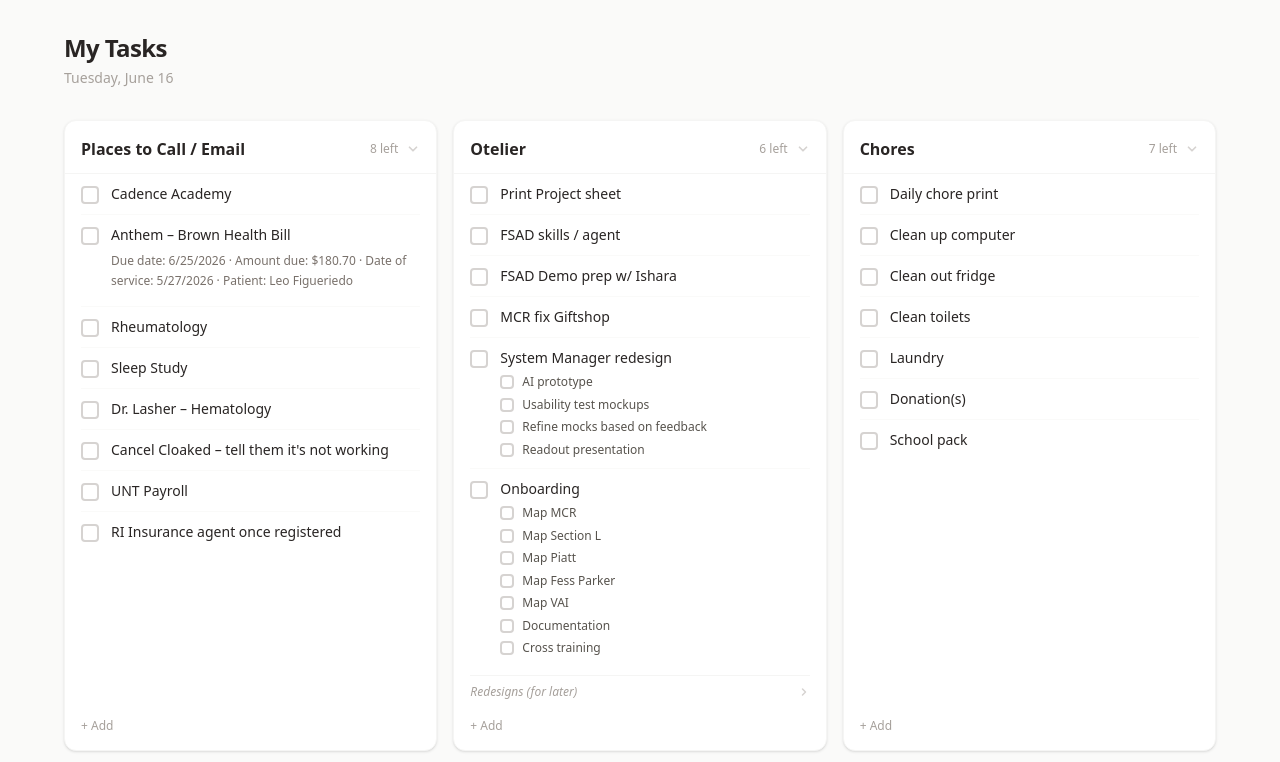
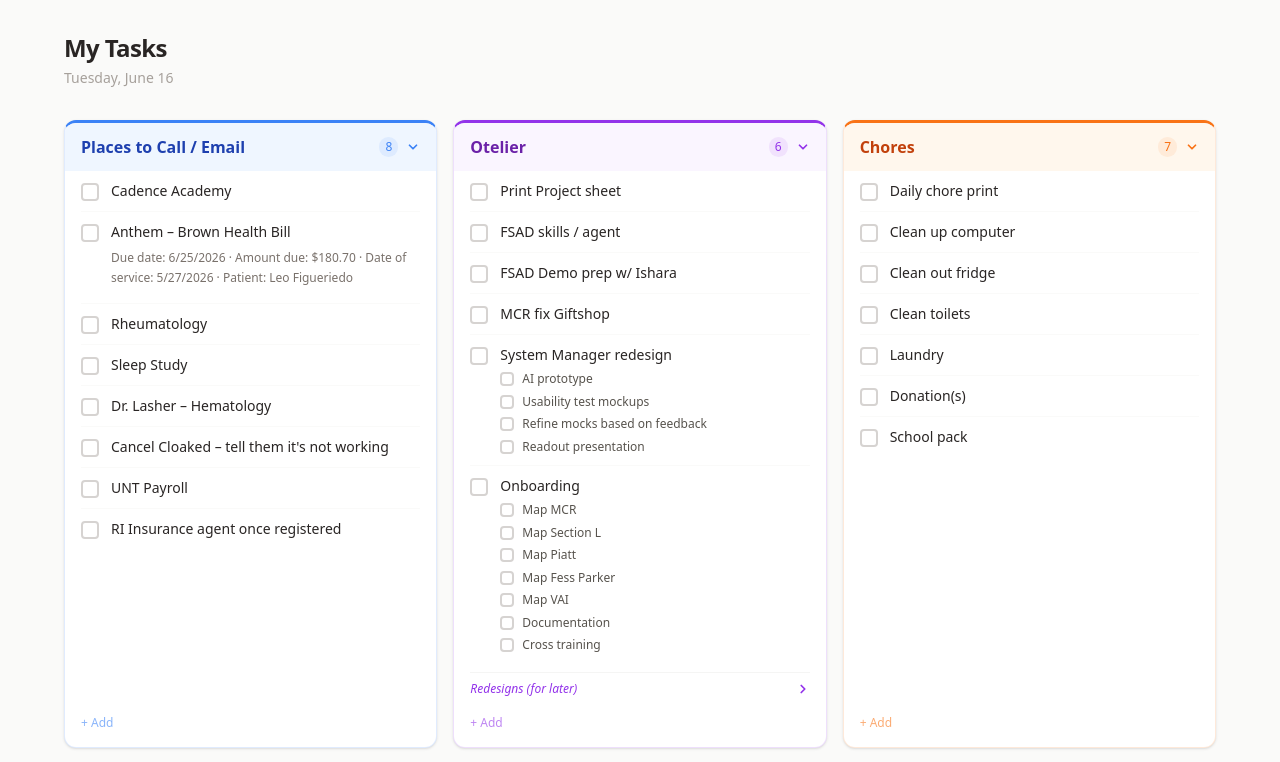
Before and after one commit to autumnhood1-fig/todolist, a React (Vite) app: page / in a window 1280 px wide. Shown: the top 762 px of the page. Built offline with nearby package versions, Linux system fonts and the light colour scheme.

Commit message:
Add per-container color theming and tighten page padding

```diff
--- a/src/App.tsx
+++ b/src/App.tsx
@@ -1,5 +1,6 @@
 import { useTodos } from './hooks/useTodos';
 import { TodoContainer } from './components/TodoContainer';
+import { getColor } from './colors';
 import type { Container, TodoItem } from './types';
 
 const DATE_OPTS: Intl.DateTimeFormatOptions = {
@@ -9,10 +10,10 @@ const DATE_OPTS: Intl.DateTimeFormatOptions = {
 };
 
 const ROWS: { ids: string[]; cols: string }[] = [
-  { ids: ['calls', 'otelier', 'chores'],         cols: 'grid-cols-1 lg:grid-cols-3' },
-  { ids: ['personal', 'health'],                 cols: 'grid-cols-1 md:grid-cols-2' },
-  { ids: ['unt', 'finances', 'travel'],          cols: 'grid-cols-1 sm:grid-cols-2 lg:grid-cols-3' },
-  { ids: ['to-buy', 'writing'],                  cols: 'grid-cols-1 sm:grid-cols-2' },
+  { ids: ['calls', 'otelier', 'chores'],        cols: 'grid-cols-1 lg:grid-cols-3' },
+  { ids: ['personal', 'health'],                cols: 'grid-cols-1 md:grid-cols-2' },
+  { ids: ['unt', 'finances', 'travel'],         cols: 'grid-cols-1 sm:grid-cols-2 lg:grid-cols-3' },
+  { ids: ['to-buy', 'writing'],                 cols: 'grid-cols-1 sm:grid-cols-2' },
 ];
 
 export default function App() {
@@ -25,6 +26,7 @@ export default function App() {
       <TodoContainer
         key={c.id}
         container={c}
+        color={getColor(c.id)}
         onToggleItem={(itemId) => toggleItem(c.id, itemId)}
         onToggleSubStep={(itemId, subId) => toggleSubStep(c.id, itemId, subId)}
         onAddItem={(item: Omit<TodoItem, 'id' | 'completed' | 'completedAt'>) => addItem(c.id, item)}
@@ -33,7 +35,7 @@ export default function App() {
   }
 
   return (
-    <div className="min-h-dvh bg-stone-50 px-4 py-8 md:px-8">
+    <div className="min-h-dvh bg-stone-50 px-3 py-8 md:px-5">
       <div className="max-w-6xl mx-auto">
         <header className="mb-8">
           <h1 className="text-2xl font-bold text-stone-800 tracking-tight">My Tasks</h1>
--- /dev/null
+++ b/src/colors.ts
@@ -0,0 +1,24 @@
+export interface ContainerColor {
+  bg: string;     // header background tint
+  accent: string; // border, checked states, badges
+  text: string;   // header name color
+}
+
+const DEFAULT: ContainerColor = { bg: '#f8fafc', accent: '#64748b', text: '#334155' };
+
+const MAP: Record<string, ContainerColor> = {
+  calls:    { bg: '#eff6ff', accent: '#3b82f6', text: '#1e40af' }, // sky blue
+  otelier:  { bg: '#faf5ff', accent: '#9333ea', text: '#6b21a8' }, // grape purple
+  chores:   { bg: '#fff7ed', accent: '#f97316', text: '#c2410c' }, // orange
+  personal: { bg: '#ede9fe', accent: '#8b5cf6', text: '#5b21b6' }, // lilac/violet
+  health:   { bg: '#fdf2f8', accent: '#ec4899', text: '#9d174d' }, // pink
+  unt:      { bg: '#f0fdf4', accent: '#22c55e', text: '#15803d' }, // green
+  finances: { bg: '#ecfdf5', accent: '#059669', text: '#065f46' }, // dark emerald
+  travel:   { bg: '#f8fafc', accent: '#64748b', text: '#334155' }, // slate gray
+  'to-buy': { bg: '#fef3c7', accent: '#d97706', text: '#92400e' }, // warm amber
+  writing:  { bg: '#eef2ff', accent: '#6366f1', text: '#3730a3' }, // indigo
+};
+
+export function getColor(id: string): ContainerColor {
+  return MAP[id] ?? DEFAULT;
+}
--- a/src/components/TodoContainer.tsx
+++ b/src/components/TodoContainer.tsx
@@ -1,20 +1,23 @@
 import { useState } from 'react';
 import type { Container, TodoItem } from '../types';
+import type { ContainerColor } from '../colors';
 import { TodoItemRow } from './TodoItemRow';
 import { AddItemForm } from './AddItemForm';
 
 interface Props {
   container: Container;
+  color: ContainerColor;
   onToggleItem: (itemId: string) => void;
   onToggleSubStep: (itemId: string, subStepId: string) => void;
   onAddItem: (item: Omit<TodoItem, 'id' | 'completed' | 'completedAt'>) => void;
 }
 
-function Chevron({ collapsed, className }: { collapsed: boolean; className?: string }) {
+function Chevron({ collapsed, color }: { collapsed: boolean; color: string }) {
   return (
     <svg
       viewBox="0 0 16 16"
-      className={`transition-transform duration-150 ${collapsed ? '-rotate-90' : ''} ${className ?? ''}`}
+      className={`w-3.5 h-3.5 transition-transform duration-150 ${collapsed ? '-rotate-90' : ''}`}
+      style={{ color }}
       fill="none"
       stroke="currentColor"
       strokeWidth="2"
@@ -26,7 +29,7 @@ function Chevron({ collapsed, className }: { collapsed: boolean; className?: str
   );
 }
 
-export function TodoContainer({ container, onToggleItem, onToggleSubStep, onAddItem }: Props) {
+export function TodoContainer({ container, color, onToggleItem, onToggleSubStep, onAddItem }: Props) {
   const [collapsed, setCollapsed] = useState(false);
   const [showAdd, setShowAdd] = useState(false);
   const [collapsedSections, setCollapsedSections] = useState<Record<string, boolean>>(
@@ -41,24 +44,36 @@ export function TodoContainer({ container, onToggleItem, onToggleSubStep, onAddI
   }
 
   return (
-    <div className="bg-white rounded-xl shadow-sm border border-stone-100 flex flex-col">
-      {/* Container header — click to collapse entire container */}
+    <div
+      className="bg-white rounded-xl shadow-sm flex flex-col overflow-hidden"
+      style={{ border: `1px solid ${color.accent}28`, borderTop: `3px solid ${color.accent}` }}
+    >
+      {/* Header */}
       <button
         onClick={() => { setCollapsed(c => !c); if (!collapsed) setShowAdd(false); }}
-        className="flex items-center justify-between px-4 pt-4 pb-3 border-b border-stone-100 text-left w-full group"
+        className="flex items-center justify-between px-4 pt-3 pb-3 text-left w-full group"
+        style={{ background: color.bg }}
       >
-        <h2 className={`font-semibold text-stone-800 ${container.size === 'big' ? 'text-base' : 'text-sm'}`}>
+        <h2
+          className={`font-semibold ${container.size === 'big' ? 'text-base' : 'text-sm'}`}
+          style={{ color: color.text }}
+        >
           {container.name}
         </h2>
         <div className="flex items-center gap-2">
           {activeItems.length > 0 && (
-            <span className="text-xs text-stone-400">{activeItems.length} left</span>
+            <span
+              className="text-xs font-medium px-1.5 py-0.5 rounded-full"
+              style={{ color: color.accent, background: `${color.accent}18` }}
+            >
+              {activeItems.length}
+            </span>
           )}
-          <Chevron collapsed={collapsed} className="w-3.5 h-3.5 text-stone-300 group-hover:text-stone-500" />
+          <Chevron collapsed={collapsed} color={color.accent} />
         </div>
       </button>
 
-      {/* Collapsible body */}
+      {/* Body */}
       {!collapsed && (
         <>
           <div className="flex-1 px-4">
@@ -70,6 +85,7 @@ export function TodoContainer({ container, onToggleItem, onToggleSubStep, onAddI
               <div key={item.id} className={i < activeItems.length - 1 ? 'border-b border-stone-50' : ''}>
                 <TodoItemRow
                   item={item}
+                  accentColor={color.accent}
                   onToggle={() => onToggleItem(item.id)}
                   onToggleSubStep={(subId) => onToggleSubStep(item.id, subId)}
                 />
@@ -83,6 +99,7 @@ export function TodoContainer({ container, onToggleItem, onToggleSubStep, onAddI
                   <div key={item.id}>
                     <TodoItemRow
                       item={item}
+                      accentColor={color.accent}
                       onToggle={() => onToggleItem(item.id)}
                       onToggleSubStep={(subId) => onToggleSubStep(item.id, subId)}
                     />
@@ -91,24 +108,25 @@ export function TodoContainer({ container, onToggleItem, onToggleSubStep, onAddI
               </div>
             )}
 
-            {/* Collapsible sections (e.g. "Redesigns for later") */}
             {container.sections?.map(section => (
               <div key={section.id} className="border-t border-stone-100 mt-2">
                 <button
                   onClick={() => toggleSection(section.id)}
                   className="w-full flex items-center justify-between py-2 text-left group"
                 >
-                  <span className="text-xs text-stone-400 font-medium italic">{section.label}</span>
+                  <span className="text-xs font-medium italic" style={{ color: color.accent }}>
+                    {section.label}
+                  </span>
                   <Chevron
                     collapsed={collapsedSections[section.id] ?? true}
-                    className="w-3 h-3 text-stone-300 group-hover:text-stone-500"
+                    color={color.accent}
                   />
                 </button>
                 {!collapsedSections[section.id] && (
                   <ul className="pb-3 space-y-1.5">
                     {section.items.map(item => (
                       <li key={item.id} className="flex items-start gap-2 text-xs text-stone-500">
-                        <span className="text-stone-300 shrink-0 mt-0.5">·</span>
+                        <span className="shrink-0 mt-0.5" style={{ color: color.accent }}>·</span>
                         {item.text}
                       </li>
                     ))}
@@ -129,7 +147,10 @@ export function TodoContainer({ container, onToggleItem, onToggleSubStep, onAddI
             <div className="px-4 pb-3 pt-1">
               <button
                 onClick={() => setShowAdd(true)}
-                className="text-xs text-stone-400 hover:text-stone-600 transition-colors py-1"
+                className="text-xs py-1 transition-colors"
+                style={{ color: `${color.accent}99` }}
+                onMouseEnter={e => (e.currentTarget.style.color = color.accent)}
+                onMouseLeave={e => (e.currentTarget.style.color = `${color.accent}99`)}
               >
                 + Add
               </button>
--- a/src/components/TodoItemRow.tsx
+++ b/src/components/TodoItemRow.tsx
@@ -2,21 +2,23 @@ import type { TodoItem } from '../types';
 
 interface Props {
   item: TodoItem;
+  accentColor: string;
   onToggle: () => void;
   onToggleSubStep: (subStepId: string) => void;
 }
 
-export function TodoItemRow({ item, onToggle, onToggleSubStep }: Props) {
+export function TodoItemRow({ item, accentColor, onToggle, onToggleSubStep }: Props) {
   return (
     <div className="py-2.5">
       <div className="flex items-start gap-3">
         <button
           onClick={onToggle}
-          className={`mt-0.5 shrink-0 w-[18px] h-[18px] rounded border-2 flex items-center justify-center transition-colors ${
+          className="mt-0.5 shrink-0 w-[18px] h-[18px] rounded border-2 flex items-center justify-center transition-colors"
+          style={
             item.completed
-              ? 'border-stone-400 bg-stone-400'
-              : 'border-stone-300 hover:border-stone-500'
-          }`}
+              ? { backgroundColor: accentColor, borderColor: accentColor }
+              : { borderColor: '#d6d3d1' }
+          }
           aria-label={item.completed ? 'Mark incomplete' : 'Mark complete'}
         >
           {item.completed && (
@@ -53,11 +55,12 @@ export function TodoItemRow({ item, onToggle, onToggleSubStep }: Props) {
                 <li key={sub.id} className="flex items-center gap-2">
                   <button
                     onClick={() => onToggleSubStep(sub.id)}
-                    className={`shrink-0 w-3.5 h-3.5 rounded-sm border-2 flex items-center justify-center transition-colors ${
+                    className="shrink-0 w-3.5 h-3.5 rounded-sm border-2 flex items-center justify-center transition-colors"
+                    style={
                       sub.completed
-                        ? 'border-stone-400 bg-stone-400'
-                        : 'border-stone-300 hover:border-stone-400'
-                    }`}
+                        ? { backgroundColor: accentColor, borderColor: accentColor }
+                        : { borderColor: '#d6d3d1' }
+                    }
                     aria-label={sub.completed ? 'Mark incomplete' : 'Mark complete'}
                   >
                     {sub.completed && (
@@ -73,11 +76,7 @@ export function TodoItemRow({ item, onToggle, onToggleSubStep }: Props) {
                       </svg>
                     )}
                   </button>
-                  <span
-                    className={`text-xs leading-snug ${
-                      sub.completed ? 'line-through text-stone-400' : 'text-stone-600'
-                    }`}
-                  >
+                  <span className={`text-xs leading-snug ${sub.completed ? 'line-through text-stone-400' : 'text-stone-600'}`}>
                     {sub.text}
                   </span>
                 </li>
```
Also changed, not shown: 5 other files (tests, documents, lock files or other folders).
